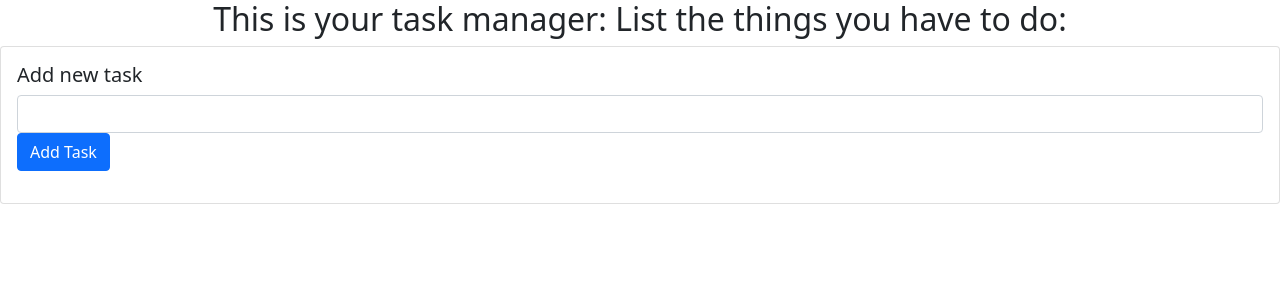
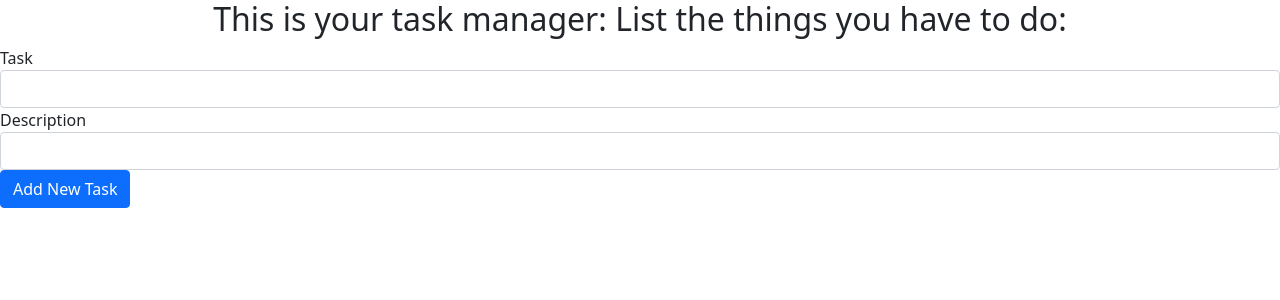
Before and after one commit to bladehu/88-todo_list, a Flask app: page / in a window 1280 px wide. Shown: the top 300 px of the page. Run offline with Flask 2, Linux system fonts and the light colour scheme; data that the repository does not hold is empty; some libraries are stand-ins or nearby versions.

Commit message:
Add wtf.quick_form Add database description column

```diff
--- /dev/null
+++ b/forms.py
@@ -0,0 +1,9 @@
+from flask_wtf import FlaskForm
+from wtforms import StringField, SubmitField
+from wtforms.validators import DataRequired
+
+
+class AddTaskForm(FlaskForm):
+    task = StringField(label="Task", validators=[DataRequired()])
+    description = StringField(label="Description", validators=[DataRequired()])
+    submit = SubmitField("Add New Task")
--- a/main.py
+++ b/main.py
@@ -3,6 +3,7 @@ from flask_bootstrap import Bootstrap
 from flask_sqlalchemy import SQLAlchemy
 import os
 from datetime import datetime as dt
+from forms import AddTaskForm
 
 app = Flask(__name__)
 app.config["SECRET_KEY"] = "SECRET_KEY"
@@ -18,6 +19,7 @@ class ToDoDB(db.Model):
     task = db.Column(db.String(2000), unique=False, nullable=False)
     active = db.Column(db.Boolean, nullable=False)
     date = db.Column(db.String(250), nullable=False)
+    description = db.Column(db.String(2000), nullable=True)
 
 
 db.create_all()
@@ -25,18 +27,20 @@ db.create_all()
 
 @app.route("/", methods=["GET", "POST"])
 def home():
-    if request.method == "POST":
+    form = AddTaskForm()
+    if form.validate_on_submit():
         new_task = ToDoDB(
-            task=request.form["task"],
+            task=form.task.data,
             active=True,
-            date=dt.now().strftime("%Y.%m.%d. %H:%M")
+            date=dt.now().strftime("%Y.%m.%d. %H:%M"),
+            description=form.description.data
         )
         db.session.add(new_task)
         db.session.commit()
         return redirect(url_for("home"))
     tasks = ToDoDB.query.all()
     length = len(tasks)
-    return render_template("index.html", tasks=tasks, len=length)
+    return render_template("index.html", tasks=tasks, len=length, form=form)
 
 
 @app.route("/delete/<int:task_id>", methods=["GET", "POST"])
--- a/templates/index.html
+++ b/templates/index.html
@@ -1,4 +1,6 @@
 <!doctype html>
+{% import "bootstrap/wtf.html" as wtf %}
+
 <html lang="en">
   <head>
     <!-- Required meta tags -->
@@ -30,7 +32,7 @@
                     </div>
                 {% endif %}
                 <div class="card-body">
-                    <p class="card-text">...</p>
+                    <p class="card-text">{{ task.description }}</p>
                 {% if task.active %}
                 <a href="{{ url_for('finish_task', task_id=task.id) }}" class="btn btn-primary">Task done</a>
                 {% endif %}
@@ -45,15 +47,8 @@
       {% endfor %}
     </div>
 
-    <form action="{{ url_for('home') }}" method="POST">
-        <div class="card">
-            <div class="card-body">
-                <h5 class="card-title">Add new task</h5>
-                <input type="text" class="form-control" name="task" aria-label="Text input with checkbox">
-                <button type="submit" class="btn btn-primary mb-3">Add Task</button>
-            </div>
-        </div>
-    </form>
+    {{ wtf.quick_form(form, novalidate=True, button_map={"submit": "primary"}) }}
+
     <script src="https://cdn.jsdelivr.net/npm/bootstrap@5.0.2/dist/js/bootstrap.bundle.min.js" integrity="sha384-MrcW6ZMFYlzcLA8Nl+NtUVF0sA7MsXsP1UyJoMp4YLEuNSfAP+JcXn/tWtIaxVXM" crossorigin="anonymous"></script>
 
 
```
Also changed, not shown: todolist.db.
